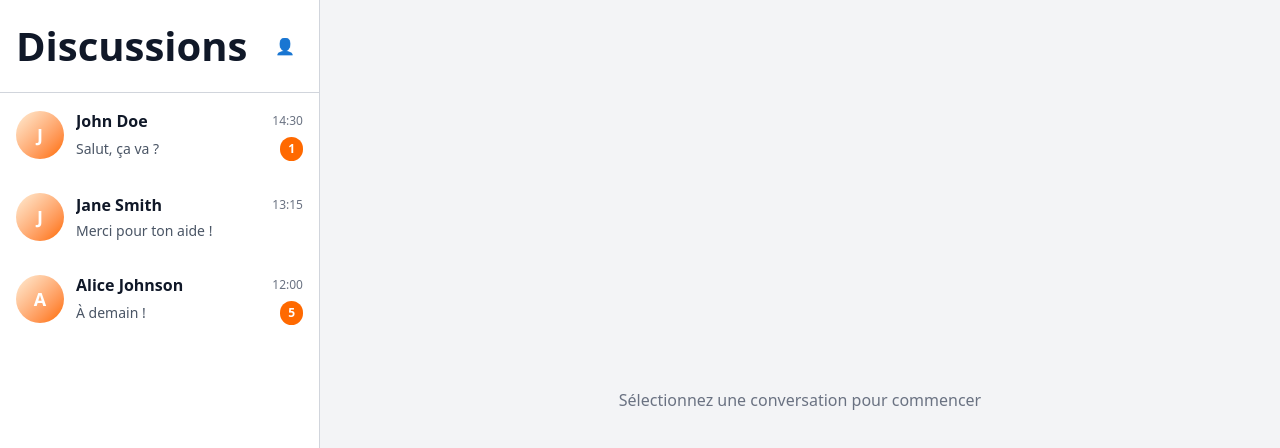
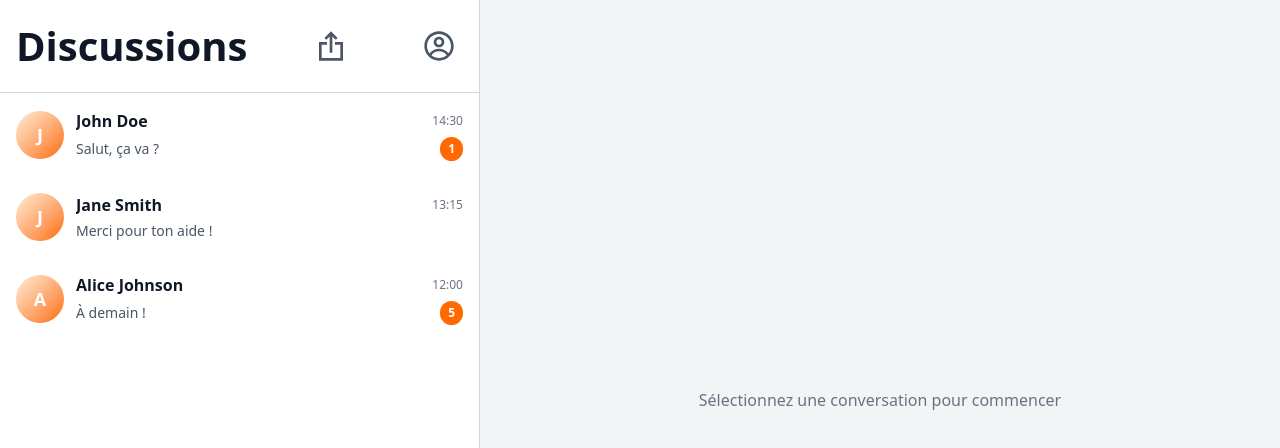
Before and after one commit to sekongo05/projet_messagerie, a React (Vite) app: page / in a window 1280 px wide. Both pictures are taken after typing "name@example.com" into the empty fields and a click on the button "Se connecter". Shown: the top 448 px of the page. Built offline with nearby package versions, Linux system fonts and the light colour scheme.

Commit message:
ajout de icon upload global

```diff
--- a/package.json
+++ b/package.json
@@ -13,6 +13,7 @@
     "@tailwindcss/vite": "^4.1.18",
     "react": "^19.2.0",
     "react-dom": "^19.2.0",
+    "react-icons": "^5.5.0",
     "tailwindcss": "^4.1.18"
   },
   "devDependencies": {
--- a/src/Pages/Chat.tsx
+++ b/src/Pages/Chat.tsx
@@ -3,6 +3,10 @@ import { ConversationList } from '../Metier/Conversation/ConversationList';
 import { MessagesList } from '../Metier/Messages/MessagesList';
 import MessageInput from '../Metier/Messages/MessageInput';
 import { useTheme } from '../mode';
+import { FiLoader } from "react-icons/fi";
+import { CgProfile } from "react-icons/cg";
+import { CgExport } from "react-icons/cg";
+
 
 // Types
 type Conversation = {
@@ -168,11 +172,23 @@ const Chat = ({ onNavigateToProfile }: ChatProps = {}) => {
   return (
     <div className={`h-screen flex ${bgColor}`}>
       {/* Sidebar - Liste des conversations */}
-      <div className={`w-80 border-r ${borderColor} flex flex-col ${theme === 'dark' ? 'bg-gray-800' : 'bg-white'}`}>
+      <div className={`w-120 border-r ${borderColor} flex flex-col ${theme === 'dark' ? 'bg-gray-800' : 'bg-white'}`}>
         <div className={`p-4 border-b ${borderColor} flex items-center justify-between`}>
           <h2 className={`text-[40px] font-bold ${theme === 'dark' ? 'text-white' : 'text-gray-900'}`}>
             Discussions
           </h2>
+          <button
+
+              className={`p-2 rounded-lg transition-colors ${
+                theme === 'dark'
+                  ? 'text-gray-400 hover:bg-gray-700 hover:text-white'
+                  : 'text-gray-600 hover:bg-gray-100 hover:text-gray-900'
+              }`}
+
+            >
+              <CgExport className='w-8 h-10' />
+
+            </button>
           {onNavigateToProfile && (
             <button
               onClick={onNavigateToProfile}
@@ -183,13 +199,13 @@ const Chat = ({ onNavigateToProfile }: ChatProps = {}) => {
               }`}
               title="Voir mon profil"
             >
-              👤
+              <CgProfile className='w-8 h-10' />
             </button>
           )}
         </div>
         {loading && conversations.length === 0 ? (
           <div className="flex-1 flex items-center justify-center">
-            <p className={theme === 'dark' ? 'text-gray-400' : 'text-gray-500'}>Chargement...</p>
+            <p className={theme === 'dark' ? 'text-gray-400' : 'text-gray-500'}><FiLoader /></p>
           </div>
         ) : (
           <ConversationList
```
Also changed, not shown: 1 other file (tests, documents, lock files or other folders).
